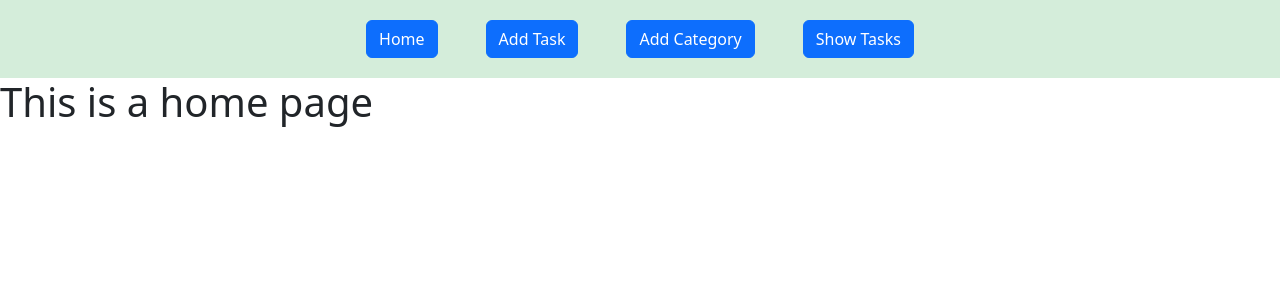
After one commit to shakib071/Task-Management-System, a Django app: template Task_Management_System/templates/home.html in a window 1280 px wide. The commit adds this page. Shown: the top 300 px of the page. Run offline with Django 3.2, Linux system fonts and the light colour scheme; the template is opened without the code that fills it, so the values that code supplies are empty.

```diff
--- a/Task_Management_System/Task_Management_System/urls.py
+++ b/Task_Management_System/Task_Management_System/urls.py
@@ -16,7 +16,9 @@ Including another URLconf
 """
 from django.contrib import admin
 from django.urls import path
+from . import views
 
 urlpatterns = [
     path('admin/', admin.site.urls),
+    path('', views.home,name='homepage'),
 ]
--- /dev/null
+++ b/Task_Management_System/Task_Management_System/views.py
@@ -0,0 +1,5 @@
+from django.shortcuts import render
+
+
+def home(request):
+    return render(request,'home.html')
--- a/Task_Management_System/templates/base.html
+++ b/Task_Management_System/templates/base.html
@@ -14,9 +14,11 @@
 
     <header class="p-1 " style="background-color: #d4edda;">
         <nav class="mt-3 d-flex justify-content-center align-items-center gap-5">
-            <p>hello 1</p>
-            <p>hello 2</p>
-            <p>hello 3</p>
+            <a href=""><p class="btn btn-primary" >Home </p></a>
+            <a href=""><p class="btn btn-primary" >Add Task</p></a>
+            <a href=""><p class="btn btn-primary" >Add Category</p></a>
+            <a href=""><p class="btn btn-primary" >Show Tasks </p></a>
+
         </nav>
     </header>
 
--- /dev/null
+++ b/Task_Management_System/templates/home.html
@@ -0,0 +1,9 @@
+{% extends "base.html" %}
+
+
+
+{% block main_content %}
+
+    <h1>This is a home page</h1>
+
+{% endblock  %}
```
Also changed, not shown: Task_Management_System/task/forms.py (added, +7 -0 lines), Task_Management_System/taskCategory/forms.py (added, +8 -0 lines), Task_Management_System/taskCategory/templates/add_category.html (added, +20 -0 lines), Task_Management_System/task/urls.py (added), Task_Management_System/taskCategory/urls.py (added).
